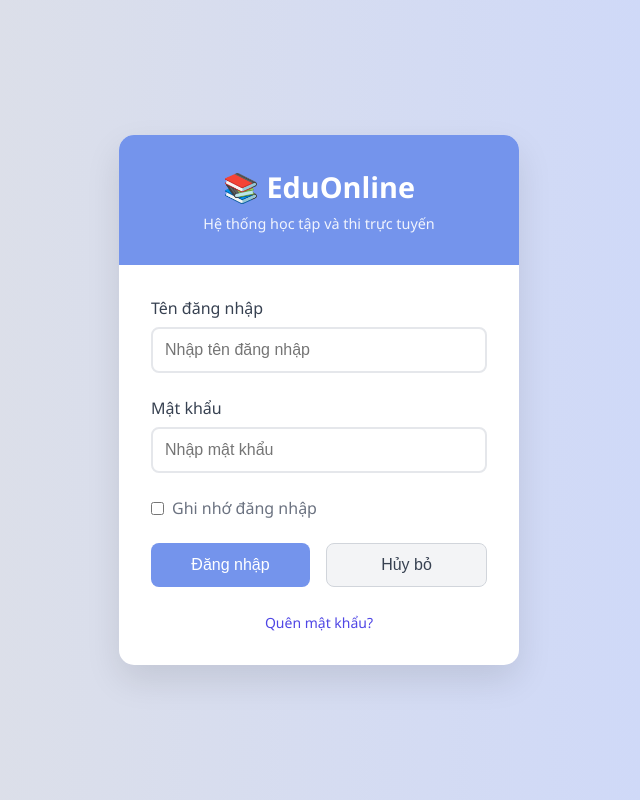
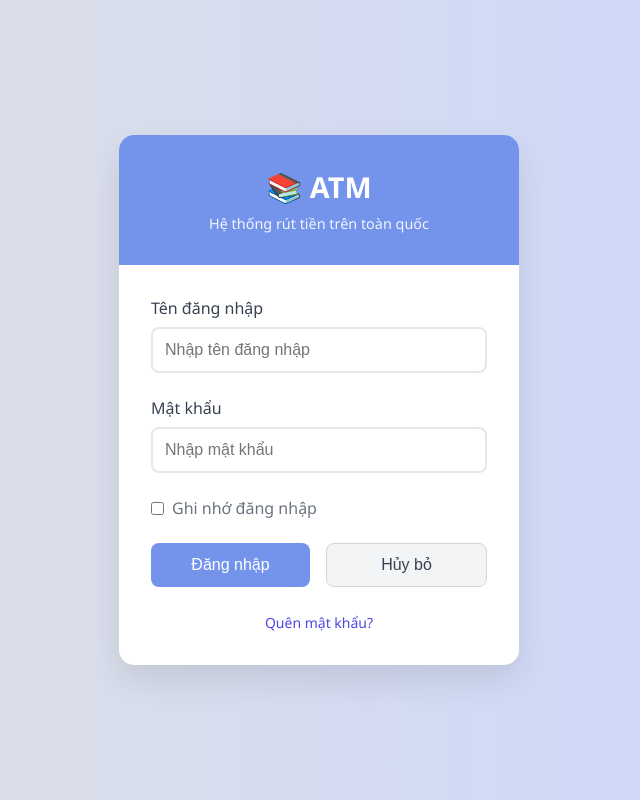
Before and after one commit to Lucdpt3105/software-engineering-lab1, a plain HTML site: page labs/lab04-login-form/index.html in a window 1280 px wide. Shown: the whole page, without its empty margins (321-961 px from the left). Drawn offline with Linux system fonts and the light colour scheme.

Commit message:
Sửa đổi tên ATM

```diff
--- a/labs/lab04-login-form/index.html
+++ b/labs/lab04-login-form/index.html
@@ -184,8 +184,8 @@
 <body>
     <div class="login-container">
         <div class="login-header">
-            <h1>📚 EduOnline</h1>
-            <p>Hệ thống học tập và thi trực tuyến</p>
+            <h1>📚 ATM</h1>
+            <p>Hệ thống rút tiền trên toàn quốc</p>
         </div>
 
         <form class="login-form" id="loginForm">
```
